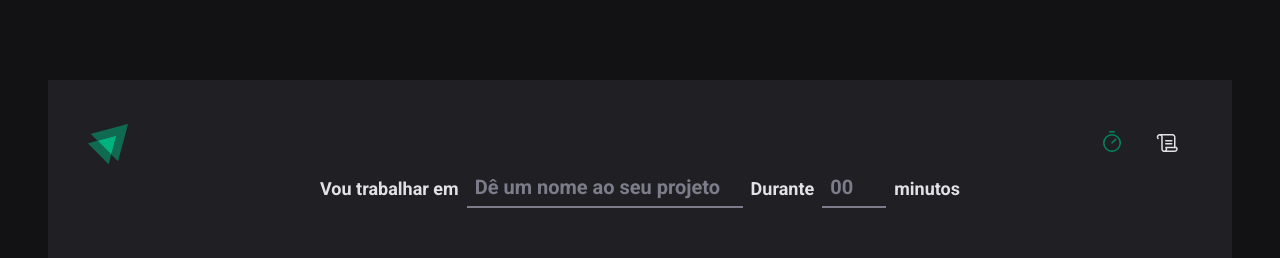
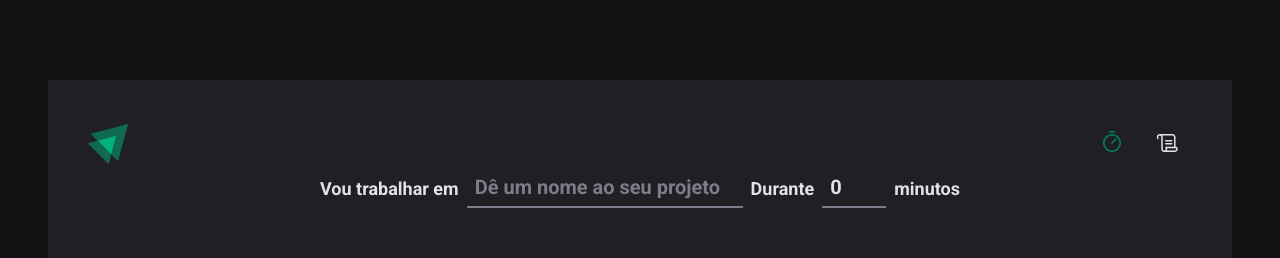
Before and after one commit to Ericles-Miller/Ignite_watch, a React (Vite) app: page / in a window 1280 px wide. Shown: the top 258 px of the page. Built offline with nearby package versions, Linux system fonts and the light colour scheme.

Commit message:
insert type on form

```diff
--- a/src/components/Home/index.tsx
+++ b/src/components/Home/index.tsx
@@ -12,10 +12,15 @@ const newCycleFormValidationSchema = zod.object({   //  defino que o zod recebe
   .max(60, 'O ciclo precisa ser de no máximo 60 minutos'),
 })
 
+type NewCycleFormData = zod.infer<typeof newCycleFormValidationSchema> // esse processo tambem funcionaria com uma interface
 
 export function Home() {
-  const {register, handleSubmit, watch} = useForm({
+  const {register, handleSubmit, watch} = useForm<NewCycleFormData>({
     resolver: zodResolver(newCycleFormValidationSchema), // recebo a validacao do form
+    defaultValues: {
+      task: '',
+      minutesAmount: 0,
+    }
   });
 
   function handleCreateNewCycle(data: any) {
```
Also changed, not shown: package.json (line endings or trailing spaces), 1 other file (tests, documents, lock files or other folders).
